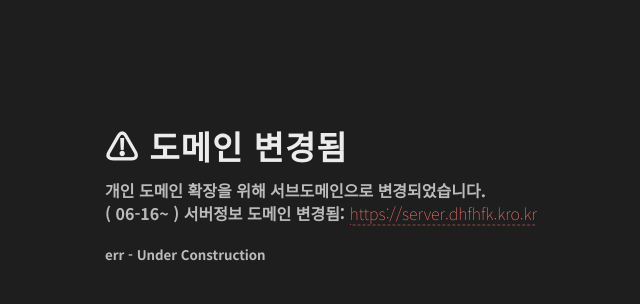
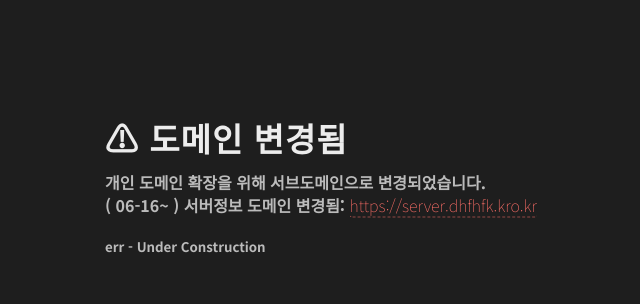
Before and after one commit to dhfhfk/unused-web-2, a plain HTML site: page index.html in a window 1280 px wide. Shown: the part 220-524 px from the top of the page, without its empty margins (295-935 px from the left). Drawn offline with Linux system fonts and the light colour scheme.

Commit message:
css 높이 수정

```diff
--- a/style.css
+++ b/style.css
@@ -5,11 +5,6 @@
 
 html {
 	background: #1e1e1e;
-}
-
-#notfound {
-	position: relative;
-	height: 100vh;
 }
 
 #notfound .notfound {
```
